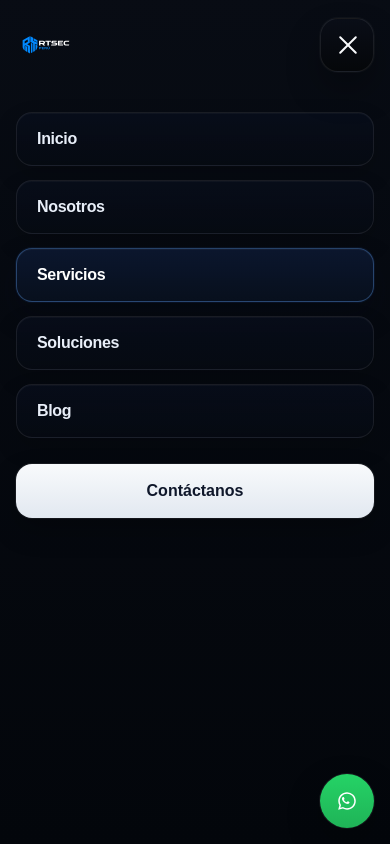
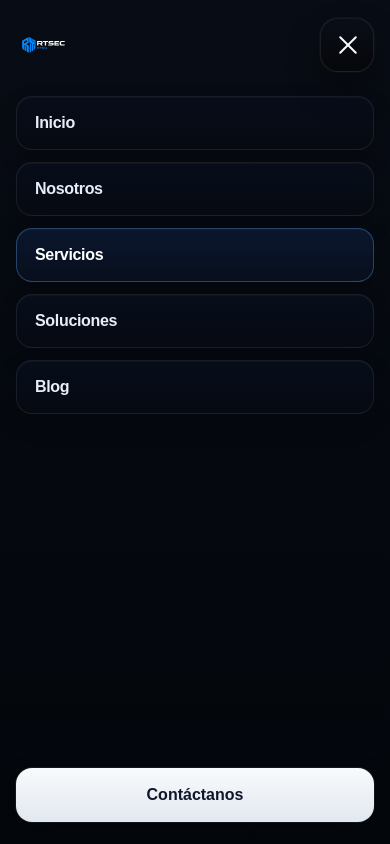
Before and after one commit to Josu7u7/rtsec-site, a Next.js app: page /servicios in a window 390 px wide. Both pictures are taken after a click on the button "Abrir menú". Shown: the top 844 px of the page. Built offline with nearby package versions, Linux system fonts and the light colour scheme.

Commit message:
Fix stable mobile header and fullscreen menu behavior

```diff
--- a/app/styles/layout.css
+++ b/app/styles/layout.css
@@ -1,7 +1,7 @@
 .site-header {
   position: sticky;
   top: 0;
-  z-index: 120;
+  z-index: 220;
   isolation: isolate;
   background: rgba(5, 7, 10, 0.88);
   border-bottom: 1px solid rgba(255, 255, 255, 0.06);
@@ -378,6 +378,8 @@
   cursor: pointer;
   padding: 0;
   overflow: hidden;
+  -webkit-tap-highlight-color: transparent;
+  touch-action: manipulation;
 }
 
 .mobile-menu-toggle span {
@@ -425,14 +427,14 @@
 .mobile-nav-overlay {
   position: fixed;
   inset: 0;
-  z-index: 130;
-  background: rgba(2, 6, 12, 0.78);
+  z-index: 400;
+  background: rgba(2, 6, 12, 0.76);
   backdrop-filter: blur(14px);
   -webkit-backdrop-filter: blur(14px);
   opacity: 0;
   visibility: hidden;
   pointer-events: none;
-  transition: opacity 0.3s ease, visibility 0.3s ease;
+  transition: opacity 0.28s ease, visibility 0.28s ease;
 }
 
 .mobile-nav-overlay.is-open {
@@ -446,24 +448,25 @@
   top: 0;
   right: 0;
   width: 100%;
-  max-width: 100%;
-  height: 100dvh;
-  min-height: 100dvh;
+  height: 100svh;
+  min-height: 100svh;
   background:
     linear-gradient(180deg, rgba(8, 12, 20, 0.985), rgba(3, 6, 11, 0.995)),
     #05070a;
-  border-left: none;
-  box-shadow: none;
-  transform: translateX(100%);
-  transition: transform 0.36s cubic-bezier(0.22, 1, 0.36, 1);
-  padding: 22px 20px 28px;
+  transform: translateY(-16px);
+  opacity: 0;
+  transition:
+    transform 0.32s cubic-bezier(0.22, 1, 0.36, 1),
+    opacity 0.32s ease;
   display: flex;
   flex-direction: column;
+  padding: calc(env(safe-area-inset-top) + 18px) 16px calc(env(safe-area-inset-bottom) + 22px);
   overflow-y: auto;
 }
 
 .mobile-nav-panel.is-open {
-  transform: translateX(0);
+  transform: translateY(0);
+  opacity: 1;
 }
 
 .mobile-nav-top {
@@ -471,19 +474,20 @@
   align-items: center;
   justify-content: space-between;
   gap: 16px;
-  margin-bottom: 28px;
+  margin-bottom: 24px;
 }
 
 .mobile-nav-brand {
   display: inline-flex;
   align-items: center;
   text-decoration: none;
+  min-width: 0;
 }
 
 .mobile-nav-logo {
   width: auto;
-  height: 58px;
-  max-width: 220px;
+  height: 50px;
+  max-width: 180px;
   object-fit: contain;
 }
 
@@ -491,6 +495,7 @@
   position: relative;
   width: 54px;
   height: 54px;
+  flex: 0 0 auto;
   border-radius: 18px;
   border: 1px solid rgba(255, 255, 255, 0.08);
   background:
@@ -499,7 +504,8 @@
     0 18px 34px rgba(0, 0, 0, 0.28),
     0 0 0 1px rgba(255, 255, 255, 0.03);
   cursor: pointer;
-  flex: 0 0 auto;
+  -webkit-tap-highlight-color: transparent;
+  touch-action: manipulation;
 }
 
 .mobile-nav-close span {
@@ -523,31 +529,31 @@
 .mobile-nav-links {
   display: flex;
   flex-direction: column;
-  gap: 14px;
-  margin-top: 12px;
+  gap: 12px;
+  flex: 1 1 auto;
 }
 
 .mobile-nav-link {
-  min-height: 64px;
-  padding: 0 20px;
-  border-radius: 20px;
+  min-height: 58px;
+  padding: 0 18px;
+  border-radius: 18px;
   text-decoration: none;
   color: #e8eef8;
-  font-size: 22px;
+  font-size: 17px;
   font-weight: 700;
   letter-spacing: -0.02em;
   display: flex;
   align-items: center;
   background:
-    linear-gradient(180deg, rgba(8, 14, 28, 0.76), rgba(6, 10, 18, 0.9));
+    linear-gradient(180deg, rgba(8, 14, 28, 0.82), rgba(6, 10, 18, 0.94));
   border: 1px solid rgba(255, 255, 255, 0.08);
   box-shadow:
     inset 0 1px 0 rgba(255, 255, 255, 0.03),
     0 10px 24px rgba(0, 0, 0, 0.16);
   transition:
-    transform 0.25s ease,
-    border-color 0.25s ease,
-    background 0.25s ease;
+    transform 0.2s ease,
+    border-color 0.2s ease,
+    background 0.2s ease;
 }
 
 .mobile-nav-link.is-active {
@@ -555,23 +561,23 @@
   border-color: rgba(96, 165, 250, 0.34);
   background:
     linear-gradient(180deg, rgba(12, 24, 48, 0.92), rgba(8, 16, 30, 0.96));
-  box-shadow:
-    inset 0 1px 0 rgba(255, 255, 255, 0.04),
-    0 14px 30px rgba(5, 10, 20, 0.24),
-    0 0 0 1px rgba(59, 130, 246, 0.08);
+}
+
+.mobile-nav-bottom {
+  margin-top: 18px;
 }
 
 .mobile-nav-cta {
-  margin-top: 12px;
-  min-height: 62px;
+  min-height: 56px;
   border-radius: 18px;
   text-decoration: none;
   display: inline-flex;
   align-items: center;
   justify-content: center;
+  width: 100%;
   background: linear-gradient(180deg, #f8fafc 0%, #e2e8f0 100%);
   color: #0f172a;
-  font-size: 18px;
+  font-size: 16px;
   font-weight: 800;
   box-shadow:
     0 12px 28px rgba(0, 0, 0, 0.24),
@@ -586,7 +592,7 @@
   position: fixed;
   right: 24px;
   bottom: 24px;
-  z-index: 120;
+  z-index: 180;
   display: inline-flex;
   align-items: center;
   gap: 10px;
@@ -635,6 +641,16 @@
 }
 
 /* =========================
+   BODY STATE
+========================= */
+
+html.mobile-menu-open,
+body.mobile-menu-open {
+  overflow: hidden;
+  touch-action: none;
+}
+
+/* =========================
    RESPONSIVE
 ========================= */
 
@@ -666,6 +682,15 @@
 }
 
 @media (max-width: 980px) {
+  .site-header {
+    position: fixed;
+    top: 0;
+    left: 0;
+    right: 0;
+    z-index: 300;
+    background: rgba(5, 7, 10, 0.94);
+  }
+
   .header-inner {
     grid-template-columns: auto auto;
     justify-content: space-between;
@@ -685,56 +710,37 @@
   }
 
   .brand-logo {
-    height: 74px;
-    max-width: 280px;
+    height: 56px;
+    max-width: 200px;
+  }
+
+  body {
+    padding-top: 84px;
   }
 }
 
 @media (max-width: 768px) {
-  .site-header {
-    background: rgba(5, 7, 10, 0.92);
-  }
-
   .header-inner {
     min-height: 76px;
     gap: 12px;
   }
 
   .brand-logo {
-    height: 60px;
-    max-width: 220px;
+    height: 50px;
+    max-width: 180px;
   }
 
-  .mobile-nav-panel {
-    width: 100%;
-    max-width: 100%;
-    height: 100dvh;
-    min-height: 100dvh;
-    padding: 20px 18px 24px;
-  }
-
-  .mobile-nav-logo {
-    height: 52px;
-    max-width: 190px;
-  }
-
-  .mobile-nav-link {
-    min-height: 58px;
-    font-size: 18px;
-    border-radius: 18px;
-  }
-
-  .mobile-nav-cta {
-    min-height: 58px;
-    font-size: 17px;
-    border-radius: 18px;
+  body {
+    padding-top: 76px;
   }
 
   .whatsapp-float-btn {
     right: 16px;
     bottom: 16px;
     min-height: 54px;
-    padding: 0 16px;
+    width: 54px;
+    padding: 0;
+    justify-content: center;
   }
 
   .whatsapp-float-btn__label {
@@ -744,24 +750,44 @@
 
 @media (max-width: 560px) {
   .header-inner {
-    min-height: 68px;
+    min-height: 72px;
   }
 
   .brand-logo {
-    height: 52px;
-    max-width: 190px;
+    height: 44px;
+    max-width: 150px;
   }
 
-  .mobile-nav-panel {
-    width: 100%;
-    height: 100dvh;
-    min-height: 100dvh;
-    padding: 18px 16px 24px;
+  body {
+    padding-top: 72px;
+  }
+
+  .mobile-menu-toggle {
+    width: 50px;
+    height: 50px;
+    border-radius: 16px;
+  }
+
+  .mobile-menu-toggle span:nth-child(1) {
+    top: 17px;
+  }
+
+  .mobile-menu-toggle span:nth-child(2) {
+    top: 24px;
+  }
+
+  .mobile-menu-toggle span:nth-child(3) {
+    top: 31px;
+  }
+
+  .mobile-menu-toggle.is-open span:nth-child(1),
+  .mobile-menu-toggle.is-open span:nth-child(3) {
+    top: 24px;
   }
 
   .mobile-nav-logo {
-    height: 48px;
-    max-width: 180px;
+    height: 44px;
+    max-width: 150px;
   }
 
   .mobile-nav-link {
@@ -775,27 +801,4 @@
     border-radius: 16px;
     font-size: 16px;
   }
-
-  .mobile-menu-toggle {
-    width: 52px;
-    height: 52px;
-    border-radius: 16px;
-  }
-
-  .mobile-menu-toggle span:nth-child(1) {
-    top: 18px;
-  }
-
-  .mobile-menu-toggle span:nth-child(2) {
-    top: 25px;
-  }
-
-  .mobile-menu-toggle span:nth-child(3) {
-    top: 32px;
-  }
-
-  .mobile-menu-toggle.is-open span:nth-child(1),
-  .mobile-menu-toggle.is-open span:nth-child(3) {
-    top: 25px;
-  }
 }
--- a/components/layout/Header.js
+++ b/components/layout/Header.js
@@ -17,36 +17,41 @@ export default function Header() {
   const [menuOpen, setMenuOpen] = useState(false);
 
   useEffect(() => {
+    setMenuOpen(false);
+  }, [pathname]);
+
+  useEffect(() => {
+    const body = document.body;
+    const html = document.documentElement;
+
     if (menuOpen) {
-      document.body.style.overflow = "hidden";
-      document.documentElement.style.overflow = "hidden";
+      body.classList.add("mobile-menu-open");
+      html.classList.add("mobile-menu-open");
     } else {
-      document.body.style.overflow = "";
-      document.documentElement.style.overflow = "";
+      body.classList.remove("mobile-menu-open");
+      html.classList.remove("mobile-menu-open");
     }
 
     return () => {
-      document.body.style.overflow = "";
-      document.documentElement.style.overflow = "";
+      body.classList.remove("mobile-menu-open");
+      html.classList.remove("mobile-menu-open");
     };
   }, [menuOpen]);
 
-  const handleNavigate = (event, href) => {
-    event.preventDefault();
+  const toggleMenu = () => {
+    setMenuOpen((prev) => !prev);
+  };
+
+  const closeMenu = () => {
     setMenuOpen(false);
-    window.location.href = href;
   };
 
   return (
+    <>
       <header className="site-header">
         <div className="container-main">
           <div className="header-inner">
-          <a
-            href="/"
-            className="brand-mark"
-            aria-label="RTSEC Perú"
-            onClick={(e) => handleNavigate(e, "/")}
-          >
+            <a href="/" className="brand-mark" aria-label="RTSEC Perú" onClick={closeMenu}>
               <Image
                 src="/images/rtsec-logo.svg"
                 alt="RTSEC Perú"
@@ -69,7 +74,6 @@ export default function Header() {
                     key={item.href}
                     href={item.href}
                     className={`nav-link ${isActive ? "is-active" : ""}`}
-                  onClick={(e) => handleNavigate(e, item.href)}
                   >
                     <span>{item.label}</span>
                   </a>
@@ -78,16 +82,10 @@ export default function Header() {
             </nav>
 
             <div className="header-actions">
-            <a
-              href="/contacto"
-              className="contact-cta desktop-contact-cta"
-              aria-label="Contáctanos"
-              onClick={(e) => handleNavigate(e, "/contacto")}
-            >
+              <a href="/contacto" className="contact-cta desktop-contact-cta" aria-label="Contáctanos">
                 <span className="contact-cta-outline" />
                 <span className="contact-cta-inner">
                   <span className="contact-cta-icon">→</span>
-
                   <span className="contact-cta-text">
                     <span style={{ "--i": 0 }}>C</span>
                     <span style={{ "--i": 1 }}>o</span>
@@ -109,7 +107,8 @@ export default function Header() {
                 className={`mobile-menu-toggle ${menuOpen ? "is-open" : ""}`}
                 aria-label={menuOpen ? "Cerrar menú" : "Abrir menú"}
                 aria-expanded={menuOpen}
-              onClick={() => setMenuOpen((prev) => !prev)}
+                aria-controls="mobile-navigation"
+                onClick={toggleMenu}
               >
                 <span />
                 <span />
@@ -118,22 +117,20 @@ export default function Header() {
             </div>
           </div>
         </div>
+      </header>
 
       <div
         className={`mobile-nav-overlay ${menuOpen ? "is-open" : ""}`}
-        onClick={() => setMenuOpen(false)}
+        onClick={closeMenu}
+        aria-hidden={!menuOpen}
       >
-        <div
+        <aside
+          id="mobile-navigation"
           className={`mobile-nav-panel ${menuOpen ? "is-open" : ""}`}
           onClick={(e) => e.stopPropagation()}
         >
           <div className="mobile-nav-top">
-            <a
-              href="/"
-              className="mobile-nav-brand"
-              aria-label="RTSEC Perú"
-              onClick={(e) => handleNavigate(e, "/")}
-            >
+            <a href="/" className="mobile-nav-brand" aria-label="RTSEC Perú" onClick={closeMenu}>
               <Image
                 src="/images/rtsec-logo.svg"
                 alt="RTSEC Perú"
@@ -147,7 +144,7 @@ export default function Header() {
               type="button"
               className="mobile-nav-close"
               aria-label="Cerrar menú"
-              onClick={() => setMenuOpen(false)}
+              onClick={closeMenu}
             >
               <span />
               <span />
@@ -166,23 +163,21 @@ export default function Header() {
                   key={item.href}
                   href={item.href}
                   className={`mobile-nav-link ${isActive ? "is-active" : ""}`}
-                  onClick={(e) => handleNavigate(e, item.href)}
+                  onClick={closeMenu}
                 >
                   <span>{item.label}</span>
                 </a>
               );
             })}
+          </nav>
 
-            <a
-              href="/contacto"
-              className="mobile-nav-cta"
-              onClick={(e) => handleNavigate(e, "/contacto")}
-            >
+          <div className="mobile-nav-bottom">
+            <a href="/contacto" className="mobile-nav-cta" onClick={closeMenu}>
               Contáctanos
             </a>
-          </nav>
           </div>
+        </aside>
       </div>
-    </header>
+    </>
   );
 }
```
Lines whose indentation alone changed are shown as unchanged.
